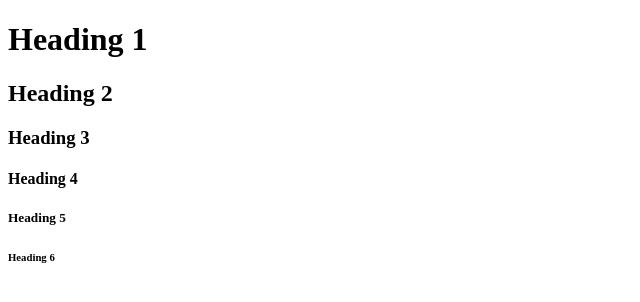
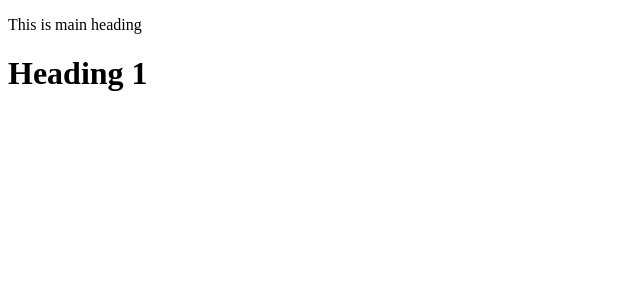
Before and after one commit to mawais114/mywork, a plain HTML site: page index.html in a window 1280 px wide. Shown: the whole page, without its empty margins (0-640 px from the left). Drawn offline with Linux system fonts and the light colour scheme.

Commit message:
Added paragraph

```diff
--- a/index.html
+++ b/index.html
@@ -2,12 +2,8 @@
 <html>
 <body>
 
+<p> This is main heading</p>
 <h1>Heading 1</h1>
-<h2>Heading 2</h2>
-<h3>Heading 3</h3>
-<h4>Heading 4</h4>
-<h5>Heading 5</h5>
-<h6>Heading 6</h6>
 
 </body>
 </html>
```
